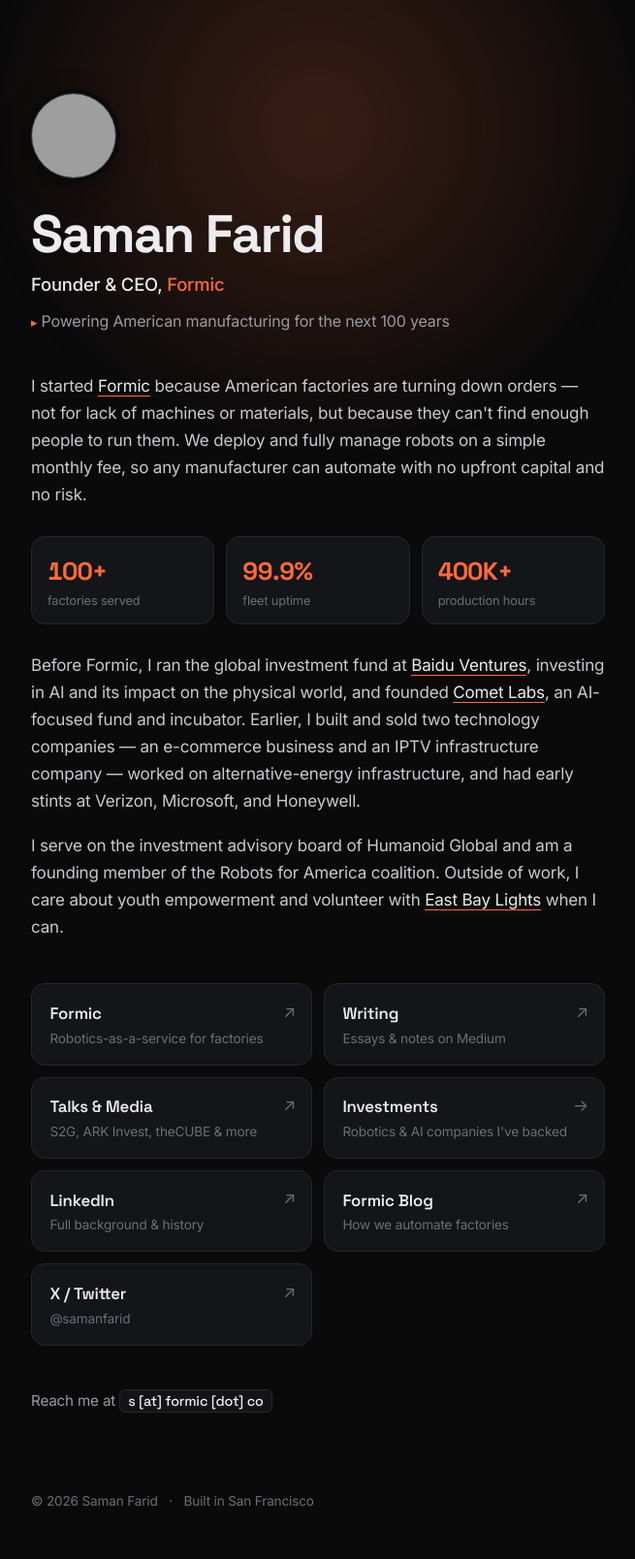
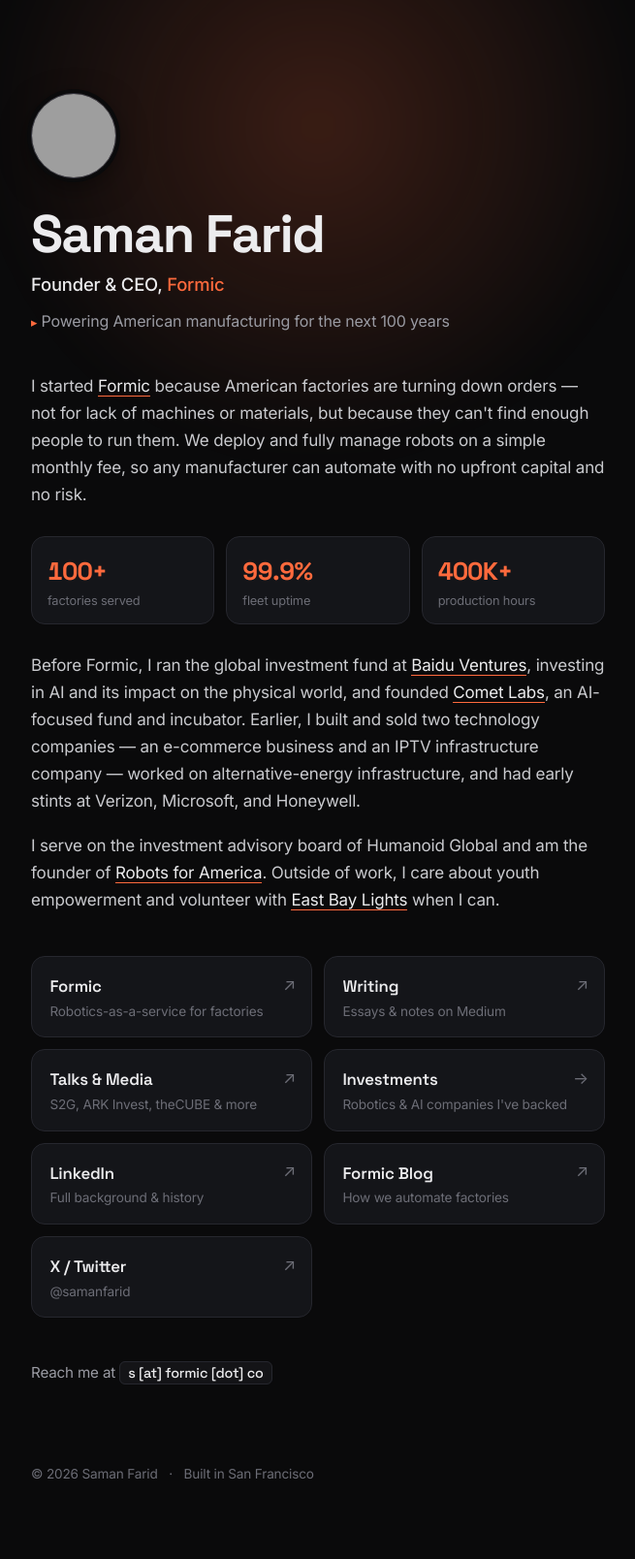
Before and after one commit to samanfarid/samanfarid.github.io, a Jekyll site: the page built from index.html, in a window 1280 px wide. Shown: the whole page at 97% size, without its empty margins (312-967 px from the left). Built offline with Jekyll 4.4.1, drawn with Linux system fonts in a browser that asks for light colours; after the commit the page ends 1580 px from its top, so only the background shows below that; grey boxes are pictures that could not be loaded.

Commit message:
Credit Saman as founder of Robots for America
Update bio: "founding member of the Robots for America coalition" ->
founder of Robots for America, linked to robotsforamerica.org.

Co-Authored-By: Claude Opus 4.8 (1M context) <noreply@anthropic.com>

```diff
--- a/index.html
+++ b/index.html
@@ -32,8 +32,8 @@ description: Founder & CEO of Formic — building robotics to increase the produ
     Microsoft, and Honeywell.
   </p>
   <p>
-    I serve on the investment advisory board of Humanoid Global and am a founding member of the
-    Robots for America coalition. Outside of work, I care about youth empowerment and volunteer with
+    I serve on the investment advisory board of Humanoid Global and am the founder of
+    <a href="https://robotsforamerica.org">Robots for America</a>. Outside of work, I care about youth empowerment and volunteer with
     <a href="https://www.eastbaylights.us">East Bay Lights</a> when I can.
   </p>
 </section>
```
